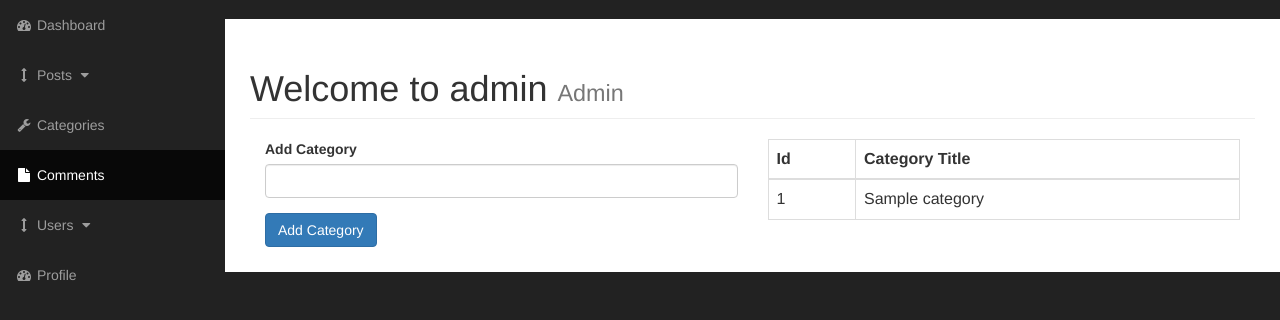
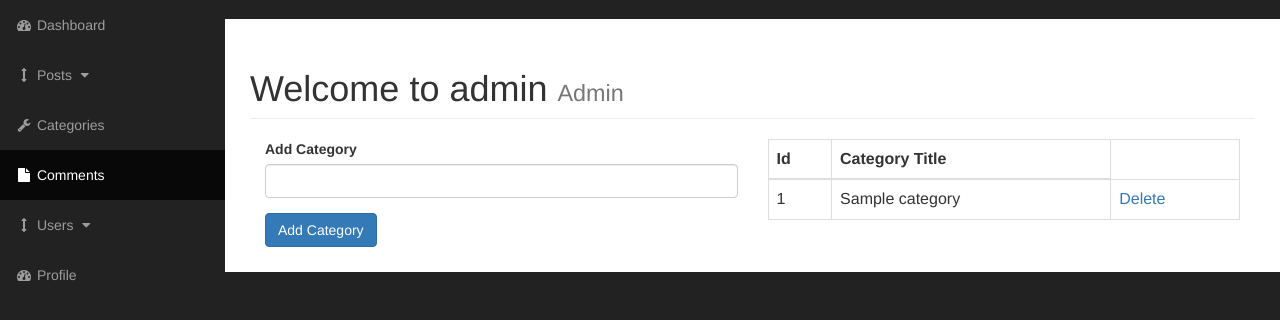
Before and after one commit to satoru-oka/cms-learning, a PHP site: page /admin/categories.php in a window 1280 px wide. Shown: the part 51-371 px from the top of the page. Run offline with PHP 8.4, Linux system fonts and the light colour scheme; tables that the repository leaves empty or names only in its code hold one stand-in row (values such as "Sample post").

Commit message:
delete categories

```diff
--- a/admin/categories.php
+++ b/admin/categories.php
@@ -56,10 +56,6 @@
                         </div><!-- Add Category Form -->
 
                         <div class="col-xs-6">
-                            <?php
-                                $query = "SELECT * FROM categories";
-                                $select_categories = mysqli_query($connection, $query);
-                            ?>
                             <table class="table table-bordered table-hover">
                                 <thead>
                                     <tr>
@@ -68,16 +64,32 @@
                                     </tr>
                                 </thead>
                                 <tbody>
-                                    <?php
+                                    <?php // FIND ALL CATEGORIES QUERY
+                                        $query = "SELECT * FROM categories";
+                                        $select_categories = mysqli_query($connection, $query);
+
                                         while ($row = mysqli_fetch_assoc($select_categories)) {
+
                                             $cat_id = $row['cat_id'];
                                             $cat_title = $row['cat_title'];
 
                                             echo "<tr>";
                                             echo "<td>{$cat_id}</td>";
                                             echo "<td>{$cat_title}</td>";
+                                            echo "<td><a href='categories.php?delete={$cat_id}'>Delete</a></td>";
                                             echo "</tr>";
                                         }
+                                    ?>
+                                    <?php // DELETE QUERY
+
+                                    if(isset($_GET['delete'])) {
+
+                                        $the_cat_id = $_GET['delete'];
+                                        $query = "DELETE FROM categories WHERE cat_id = {$the_cat_id} ";
+                                        $delete_query = mysqli_query($connection, $query);
+                                        header("Location: categories.php");
+                                    }
+
                                     ?>
                                 </tbody>
                             </table>
```
